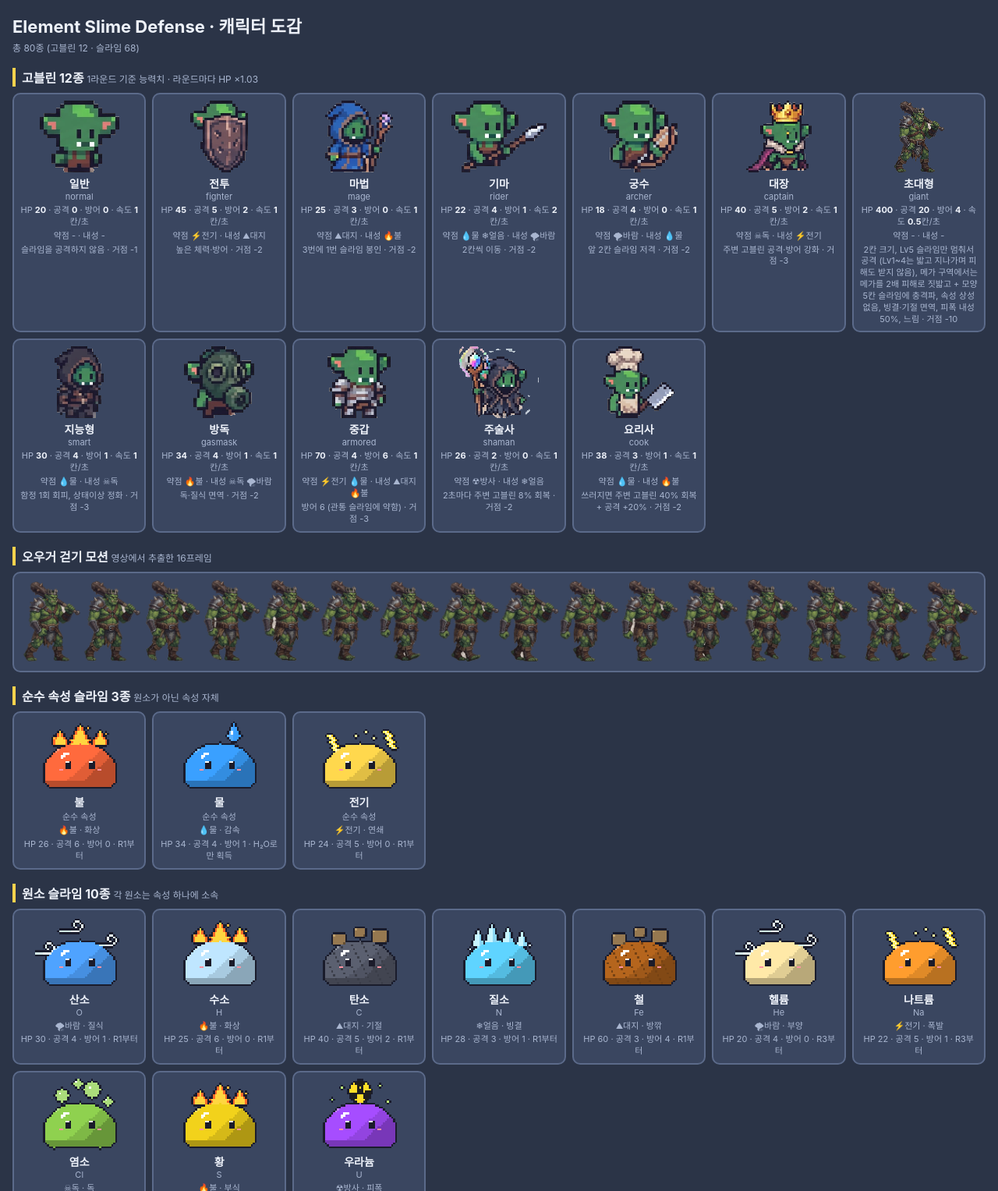
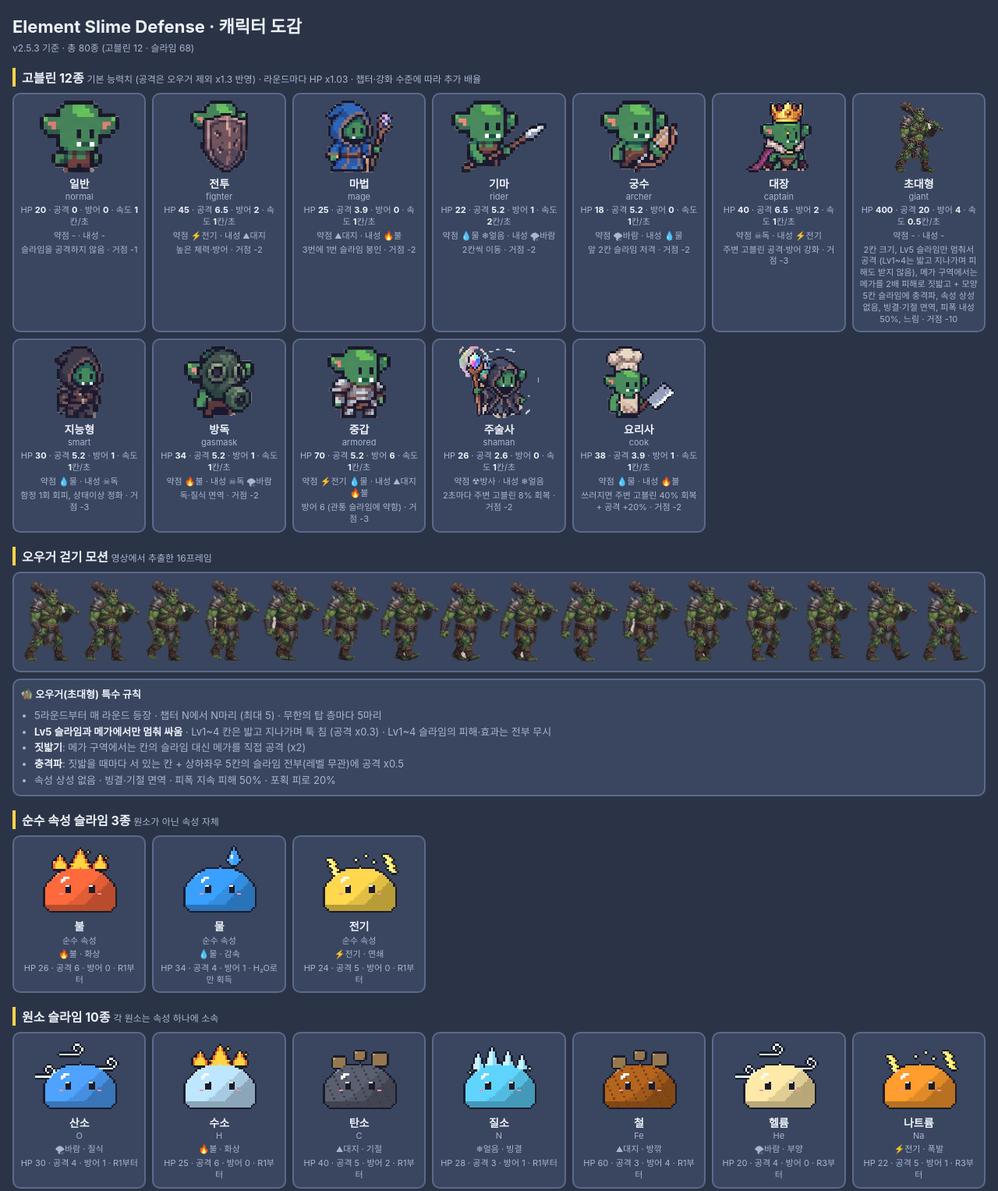
Before and after one commit to jin-spec-0011/slime-goblin, a website: page tools/catalog.html in a window 1280 px wide. Shown: the top 1527 px of the page at 78% size. Drawn offline with Linux system fonts and the light colour scheme.

Commit message:
캐릭터 도감 갱신 (v2.5.3 기준: 고블린 공격 x1.3, 오우거 특수 규칙, 메가 짓밟기)
Co-Authored-By: Claude Opus 5.5 <noreply@anthropic.com>
Claude-Session: https://claude.ai/code/session_01VoCZM7DGkmV39ftWkPMHK3

```diff
--- a/tools/catalog.html
+++ b/tools/catalog.html
@@ -22,6 +22,9 @@
   .card .line b { color: var(--text); }
   .strip { background: var(--panel); border: 2px solid var(--line); border-radius: 10px; padding: 8px; overflow: hidden; }
   .strip img { width: 100%; image-rendering: auto; }
+  .rules { margin-top: 8px; font-size: 13px; line-height: 1.6; }
+  .rules ul { margin: 6px 0 0; padding-left: 18px; color: var(--sub); }
+  .rules b { color: var(--text); }
 </style>
 </head>
 <body>
@@ -45,9 +48,10 @@ const card = (img, name, key, lines) => `<div class="card"><div class="art"><img
   <div class="name">${name}</div><div class="key">${key}</div>${lines.map(l => `<div class="line">${l}</div>`).join('')}</div>`;
 
 // 고블린 12종
-section(`고블린 ${Object.keys(GOBLINS).length}종`, '1라운드 기준 능력치 · 라운드마다 HP ×' + CFG.HP_GROWTH,
+const gAtk = d => +(d.atk * (d.chAnchor ? 1 : (CFG.GOBLIN_ATK_MUL || 1))).toFixed(1);
+section(`고블린 ${Object.keys(GOBLINS).length}종`, `기본 능력치 (공격은 오우거 제외 x${CFG.GOBLIN_ATK_MUL || 1} 반영) · 라운드마다 HP x${CFG.HP_GROWTH} · 챕터·강화 수준에 따라 추가 배율`,
   Object.entries(GOBLINS).map(([k, d]) => card(`goblin_${k}`, d.name, k, [
-    `HP <b>${d.hp}</b> · 공격 <b>${d.atk}</b> · 방어 <b>${d.def}</b> · 속도 <b>${d.spd}</b>칸/초`,
+    `HP <b>${d.hp}</b> · 공격 <b>${gAtk(d)}</b> · 방어 <b>${d.def}</b> · 속도 <b>${d.spd}</b>칸/초`,
     `약점 ${atl(d.weak)} · 내성 ${atl(d.resist)}`,
     `${d.desc || ''} · 거점 -${d.leak}`,
   ])));
@@ -56,6 +60,16 @@ section(`고블린 ${Object.keys(GOBLINS).length}종`, '1라운드 기준 능력
 const h = document.createElement('h2'); h.innerHTML = '오우거 걷기 모션 <small>영상에서 추출한 16프레임</small>';
 const s = document.createElement('div'); s.className = 'strip'; s.innerHTML = '<img src="../assets/goblin_giant_walk.png" alt="">';
 root.append(h, s);
+
+// 오우거 특수 규칙
+const og = document.createElement('div'); og.className = 'strip rules';
+og.innerHTML = `<b>🧌 오우거(초대형) 특수 규칙</b><ul>
+  <li>5라운드부터 매 라운드 등장 · 챕터 N에서 N마리 (최대 5) · 무한의 탑 층마다 5마리</li>
+  <li><b>Lv5 슬라임과 메가에서만 멈춰 싸움</b> · Lv1~4 칸은 밟고 지나가며 툭 침 (공격 x${CFG.GIANT_TAP}) · Lv1~4 슬라임의 피해·효과는 전부 무시</li>
+  <li><b>짓밟기</b>: 메가 구역에서는 칸의 슬라임 대신 메가를 직접 공격 (x${CFG.GIANT_STOMP_MUL})</li>
+  <li><b>충격파</b>: 짓밟을 때마다 서 있는 칸 + 상하좌우 5칸의 슬라임 전부(레벨 무관)에 공격 x${CFG.GIANT_STOMP_SPLASH}</li>
+  <li>속성 상성 없음 · 빙결·기절 면역 · 피폭 지속 피해 50% · 포획 피로 20%</li></ul>`;
+root.append(og);
 
 // 슬라임
 const pure = ELEMENTS.filter(e => e.label), els = ELEMENTS.filter(e => !e.label);
@@ -74,11 +88,11 @@ section(`비밀 족보 ${JOKES.length}종`, `말장난 화학식 · 능력치 ×
     [`${st(j.st)}${j.healAura ? '·주변 회복' : ''}${j.onCreate?.baseHp ? '·거점+' + j.onCreate.baseHp : ''}${j.onCreate?.catalysts ? '·촉매+' + j.onCreate.catalysts : ''}`, `💡 ${j.hint}`])));
 section('기타 2종', '혼합물 · 메가', [
   card('slime_mix', '혼합물', '족보·합성 불일치', [`능력치 ×${CFG.MIXTURE_MUL}`, '재료 원소 효과 2개']),
-  card('slime_mega', '메가 슬라임', `Lv5 같은 슬라임 ×3`, [`${CFG.MEGA_ROUND}라운드부터 · 3×3 구역 · 최대 ${CFG.MEGA_MAX_TARGETS}마리 동시 공격`, `원소 메가 무제한 · 조합 메가 동시 ${CFG.COMBO_MEGA_MAX}마리 (파괴 시 재생성)`]),
+  card('slime_mega', '메가 슬라임', `Lv5 같은 슬라임 ×3`, [`${CFG.MEGA_ROUND}라운드부터 · 3×3 구역 · 최대 ${CFG.MEGA_MAX_TARGETS}마리 동시 공격`, `원소 메가 공격 x${CFG.MEGA_ATK} 무제한 · 조합 메가 동시 ${CFG.COMBO_MEGA_MAX}마리`, '오우거 짓밟기에 2배 피해']),
 ]);
 
 const total = Object.keys(GOBLINS).length + ELEMENTS.length + FUSIONS.length + RECIPES.length + JOKES.length + 2;
-document.getElementById('meta').textContent = `총 ${total}종 (고블린 ${Object.keys(GOBLINS).length} · 슬라임 ${total - Object.keys(GOBLINS).length})`;
+document.getElementById('meta').textContent = `v2.5.3 기준 · 총 ${total}종 (고블린 ${Object.keys(GOBLINS).length} · 슬라임 ${total - Object.keys(GOBLINS).length})`;
 document.body.dataset.ready = '1';
 </script>
 </body>
```
Also changed, not shown: docs/characters_1.png, docs/characters_2.png, docs/characters_3.png, 1 other file.
